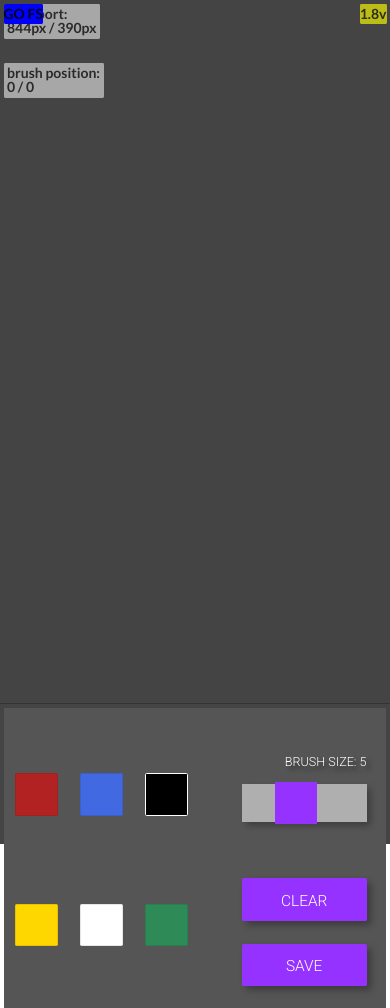
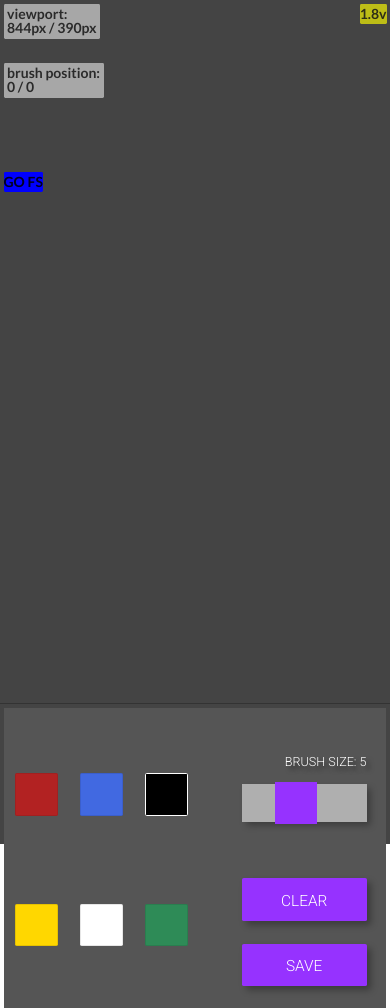
Before and after one commit to jabedek/drawing-app.github.io, a website: page index.html in a window 390 px wide. Shown: the top 1008 px of the page. Drawn offline with nearby package versions, Linux system fonts and the light colour scheme.

Commit message:
mobile layout fixes more

```diff
--- a/scss/index.scss
+++ b/scss/index.scss
@@ -68,6 +68,8 @@ body,
 
 .fullscreen {
   background: blue;
+  left: 0;
   z-index: 2;
   opacity: 1;
+  top: 20vh;
 }
```
Also changed, not shown: dist/css/index.css.
